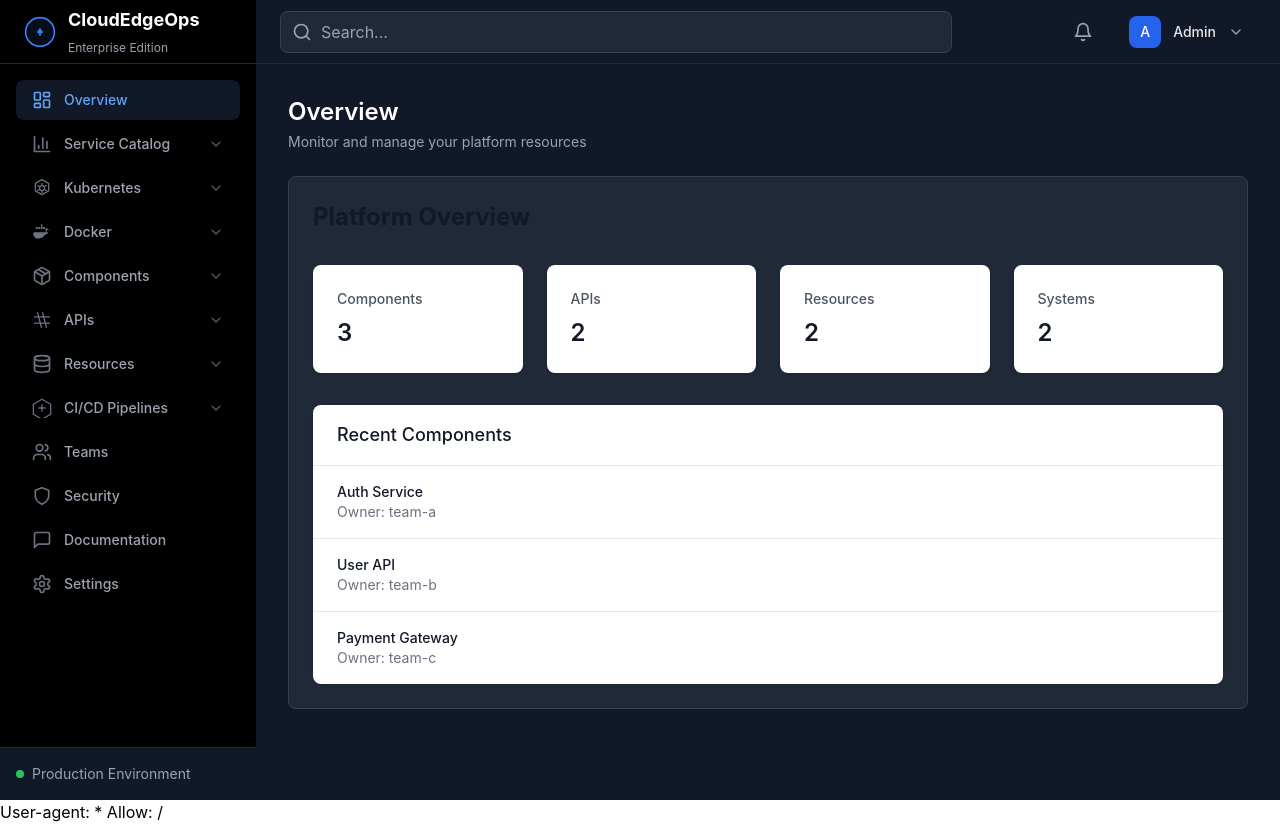
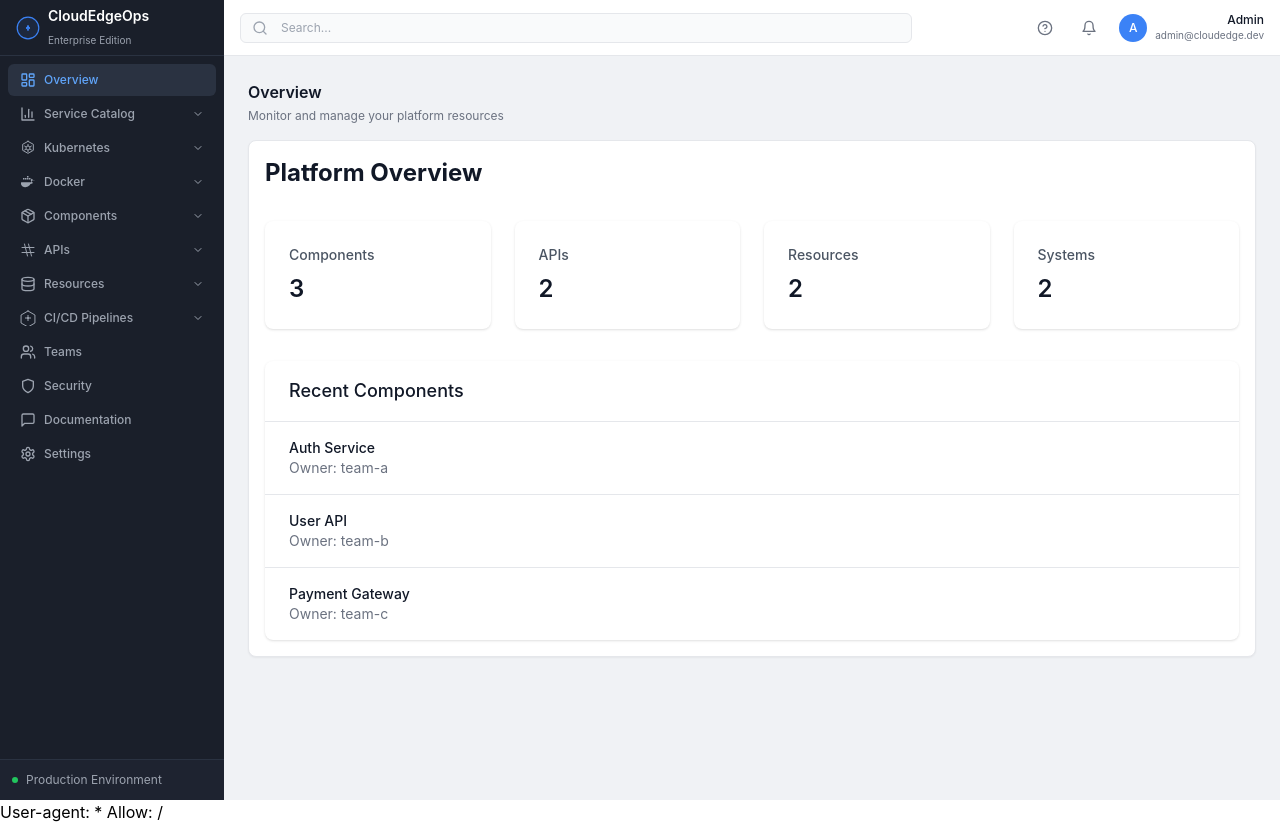
Before and after one commit to apatilgtn/OpsCanvas-IDP, a React (Create React App) app in the folder frontend/: page /dashboard in a window 1280 px wide. Built offline with nearby package versions, Linux system fonts and the light colour scheme; sample sign-in values are in the browser's storage.

Commit message:
change font size

```diff
--- a/frontend/src/components/Layout.jsx
+++ b/frontend/src/components/Layout.jsx
@@ -223,90 +223,64 @@ const Layout = ({ children }) => {
   const currentEnv = getEnvironmentStatus();
 
   return (
-    <div className="min-h-screen flex">
+    <div className="min-h-screen flex bg-[#f0f2f5]">
       {/* Sidebar */}
-      <div className="w-64 fixed inset-y-0 bg-black z-30">
+      <div className="w-56 fixed inset-y-0 bg-[#1a1f2a] z-30">
         {/* Logo */}
-        <div className="h-16 flex items-center px-6 border-b border-gray-800">
-          <CloudEdgeLogo className="h-8 w-8 text-blue-500" />
-          <div className="ml-3">
-            <h1 className="text-lg font-bold text-white">CloudEdgeOps</h1>
-            <span className="text-xs text-gray-400">Enterprise Edition</span>
+        <div className="h-14 flex items-center px-4 border-b border-[#2a3241]">
+          <CloudEdgeLogo className="h-6 w-6 text-blue-500" />
+          <div className="ml-2">
+            <h1 className="text-sm font-semibold text-white">CloudEdgeOps</h1>
+            <span className="text-[10px] text-gray-400">Enterprise Edition</span>
           </div>
         </div>
 
         {/* Navigation */}
-        <nav className="flex-1 overflow-y-auto p-4 space-y-1">
+        <nav className="flex-1 overflow-y-auto py-2 px-2 space-y-0.5">
           {menuItems.map((item, index) => (
             <div key={index}>
               <button
                 onClick={() => item.subItems && setExpandedSection(expandedSection === index ? null : index)}
                 className={`
-                  w-full flex items-center justify-between px-4 py-2.5 text-sm font-medium
-                  rounded-lg transition-all duration-200 ease-out
-                  group hover:bg-gray-900/75
+                  w-full flex items-center justify-between px-3 py-2 text-xs font-medium
+                  rounded-md transition-all duration-200 ease-out
+                  group hover:bg-[#2a3241]
                   ${isPathActive(item.path)
-                    ? 'text-blue-400 bg-gray-900'
+                    ? 'text-blue-400 bg-[#2a3241]'
                     : 'text-gray-400 hover:text-gray-200'
                   }
                 `}
               >
                 <div className="flex items-center">
                   {item.CustomIcon ? (
-                    <item.CustomIcon
-                      className={`w-5 h-5 mr-3 transition-colors duration-200 ${
-                        isPathActive(item.path)
-                          ? 'text-blue-400'
-                          : 'text-gray-500 group-hover:text-gray-400'
-                      }`}
-                    />
+                    <item.CustomIcon className="w-4 h-4 mr-2" />
                   ) : (
-                    <item.icon
-                      className={`w-5 h-5 mr-3 transition-colors duration-200 ${
-                        isPathActive(item.path)
-                          ? 'text-blue-400'
-                          : 'text-gray-500 group-hover:text-gray-400'
-                      }`}
-                    />
+                    <item.icon className="w-4 h-4 mr-2" />
                   )}
                   <span>{item.text}</span>
                 </div>
                 {item.subItems && (
-                  <ChevronDown
-                    className={`
-                      w-4 h-4 transition-transform duration-200
-                      ${expandedSection === index ? 'rotate-180' : ''}
-                      ${isPathActive(item.path) ? 'text-blue-400' : 'text-gray-600'}
-                    `}
-                  />
+                  <ChevronDown className="w-3 h-3" />
                 )}
               </button>
 
               {item.subItems && expandedSection === index && (
-                <div className="mt-1 ml-4 pl-4 border-l border-gray-800 space-y-1">
+                <div className="mt-0.5 ml-3 pl-3 border-l border-[#2a3241] space-y-0.5">
                   {item.subItems.map((subItem, subIndex) => (
                     <Link
                       key={subIndex}
                       to={subItem.path}
                       className={`
-                        flex items-center px-4 py-2 text-sm rounded-lg
+                        flex items-center px-3 py-1.5 text-xs rounded-md
                         transition-colors duration-150
                         ${location.pathname === subItem.path
-                          ? 'text-blue-400 bg-gray-900'
-                          : 'text-gray-400 hover:text-gray-200 hover:bg-gray-900/75'
+                          ? 'text-blue-400 bg-[#2a3241]'
+                          : 'text-gray-400 hover:text-gray-200 hover:bg-[#2a3241]'
                         }
                       `}
                     >
                       {subItem.icon &&
-                        <subItem.icon
-                          className={`
-                            w-4 h-4 mr-2
-                            ${location.pathname === subItem.path
-                              ? 'text-blue-400'
-                              : 'text-gray-500'
-                            }
-                          `}
-                        />
+                        <subItem.icon className="w-3.5 h-3.5 mr-2" />
                       }
                       <span>{subItem.text}</span>
                     </Link>
@@ -318,31 +292,31 @@ const Layout = ({ children }) => {
         </nav>
 
         {/* Environment Selector */}
-        <div className="absolute bottom-0 left-0 right-0 border-t border-gray-800 bg-gray-900 p-4">
+        <div className="absolute bottom-0 left-0 right-0 border-t border-[#2a3241] bg-[#1e2330] p-3">
           <div className="flex items-center space-x-2">
-            <div className={`w-2 h-2 rounded-full ${currentEnv.color}`}></div>
-            <span className="text-sm text-gray-400">{currentEnv.text}</span>
+            <div className={`w-1.5 h-1.5 rounded-full ${currentEnv.color}`}></div>
+            <span className="text-xs text-gray-400">{currentEnv.text}</span>
           </div>
         </div>
       </div>
 
       {/* Main Content */}
-      <div className="flex-1 ml-64">
+      <div className="flex-1 ml-56">
         {/* Header */}
         <Header currentPage={getCurrentPageTitle()} />
 
         {/* Page Content */}
-        <main className="p-8 bg-gray-900 min-h-[calc(100vh-4rem)]">
+        <main className="p-6 bg-[#f0f2f5] min-h-[calc(100vh-3.5rem)]">
           {/* Page Title */}
-          <div className="mb-6">
-            <h1 className="text-2xl font-semibold text-white">{getCurrentPageTitle()}</h1>
-            <p className="mt-1 text-sm text-gray-400">
+          <div className="mb-4">
+            <h1 className="text-base font-semibold text-gray-900">{getCurrentPageTitle()}</h1>
+            <p className="mt-1 text-xs text-gray-500">
               {getCurrentPageDescription()}
             </p>
           </div>
 
           {/* Content Area */}
-          <div className="bg-gray-800 rounded-lg border border-gray-700 p-6">
+          <div className="bg-white rounded-lg shadow-sm border border-gray-200 p-4">
             {children}
           </div>
         </main>
--- a/frontend/src/components/header/Header.jsx
+++ b/frontend/src/components/header/Header.jsx
@@ -1,80 +1,42 @@
-// src/components/header/Header.jsx
-import React, { useState } from 'react';
-import { Search, Bell, ChevronDown, User, Settings, LogOut } from 'lucide-react';
+import React from 'react';
+import { Bell, Search, HelpCircle } from 'lucide-react';
 
-const Header = ({ currentPage }) => {
-  const [showUserMenu, setShowUserMenu] = useState(false);
-
-  const handleLogout = () => {
-    localStorage.removeItem('isAuthenticated');
-    window.location.href = '/login';
-  };
-
+const Header = () => {
   return (
-    <header className="h-16 bg-gray-900 border-b border-gray-800">
-      <div className="h-full px-6 flex items-center justify-between">
+    <header className="h-14 bg-white border-b border-gray-200 flex items-center justify-between px-4">
+      {/* Search */}
       <div className="flex-1 max-w-2xl">
         <div className="relative">
-            <Search className="absolute left-3 top-1/2 -translate-y-1/2 text-gray-400 w-5 h-5" />
+          <Search className="absolute left-3 top-1/2 transform -translate-y-1/2 h-4 w-4 text-gray-400" />
           <input
             type="text"
             placeholder="Search..."
-              className="w-full pl-10 pr-4 py-2 rounded-lg bg-gray-800 border border-gray-700 text-gray-200
-                placeholder-gray-400 focus:outline-none focus:ring-2 focus:ring-blue-500 focus:border-transparent"
+            className="w-full pl-10 pr-4 py-1.5 text-xs bg-gray-50 border border-gray-200 rounded-md
+                     focus:outline-none focus:ring-1 focus:ring-blue-500 focus:border-blue-500"
           />
         </div>
       </div>
 
+      {/* Right Side Actions */}
       <div className="flex items-center space-x-4">
-          <button className="p-2 text-gray-400 hover:text-gray-300 rounded-lg hover:bg-gray-800 transition-colors duration-200">
-            <Bell className="w-5 h-5" />
+        {/* Help */}
+        <button className="p-1.5 text-gray-500 hover:bg-gray-100 rounded-md">
+          <HelpCircle className="h-4 w-4" />
         </button>
 
-          <div className="relative">
-            <button
-              onClick={() => setShowUserMenu(!showUserMenu)}
-              className="flex items-center space-x-3 py-2 px-3 rounded-lg hover:bg-gray-800 transition-colors duration-200"
-            >
-              <div className="h-8 w-8 bg-blue-600 rounded-lg flex items-center justify-center">
-                <span className="text-sm font-medium text-white">A</span>
-              </div>
-              <span className="text-sm font-medium text-gray-200">Admin</span>
-              <ChevronDown
-                className={`w-4 h-4 text-gray-400 transition-transform duration-200
-                  ${showUserMenu ? 'rotate-180' : ''}`}
-              />
+        {/* Notifications */}
+        <button className="p-1.5 text-gray-500 hover:bg-gray-100 rounded-md">
+          <Bell className="h-4 w-4" />
         </button>
 
-            {showUserMenu && (
-              <div className="absolute right-0 mt-2 w-56 rounded-lg bg-gray-800 shadow-lg border border-gray-700 py-1">
-                <div className="px-4 py-2 border-b border-gray-700">
-                  <p className="text-sm font-medium text-gray-200">Admin User</p>
-                  <p className="text-sm text-gray-400">admin@example.com</p>
+        {/* User Profile */}
+        <div className="flex items-center space-x-2">
+          <div className="h-7 w-7 rounded-full bg-blue-500 flex items-center justify-center">
+            <span className="text-xs font-medium text-white">A</span>
           </div>
-
-                <div className="py-1">
-                  <button
-                    className="flex items-center w-full px-4 py-2 text-sm text-gray-300 hover:bg-gray-700 transition-colors duration-200"
-                  >
-                    <User className="w-4 h-4 mr-2" />
-                    Profile
-                  </button>
-                  <button
-                    className="flex items-center w-full px-4 py-2 text-sm text-gray-300 hover:bg-gray-700 transition-colors duration-200"
-                  >
-                    <Settings className="w-4 h-4 mr-2" />
-                    Settings
-                  </button>
-                  <button
-                    onClick={handleLogout}
-                    className="flex items-center w-full px-4 py-2 text-sm text-red-400 hover:bg-gray-700 transition-colors duration-200"
-                  >
-                    <LogOut className="w-4 h-4 mr-2" />
-                    Logout
-                  </button>
-                </div>
-              </div>
-            )}
+          <div className="text-right">
+            <div className="text-xs font-medium text-gray-900">Admin</div>
+            <div className="text-[10px] text-gray-500">admin@cloudedge.dev</div>
           </div>
         </div>
       </div>
--- a/frontend/tailwind.config.js
+++ b/frontend/tailwind.config.js
@@ -1,10 +1,23 @@
 module.exports = {
   content: [
-    './src/pages/**/*.{js,ts,jsx,tsx}',
-    './src/components/**/*.{js,ts,jsx,tsx}',
+    "./src/**/*.{js,jsx,ts,tsx}",
   ],
   theme: {
-    extend: {},
+    extend: {
+      fontSize: {
+        'xxs': '0.625rem', // 10px
+      },
+      colors: {
+        background: {
+          light: '#f0f2f5',
+          dark: '#1a1f2a',
+        },
+        sidebar: {
+          darker: '#1e2330',
+          dark: '#2a3241',
+        },
+      },
+    },
   },
   plugins: [],
 }
```
Lines whose indentation alone changed are shown as unchanged.
